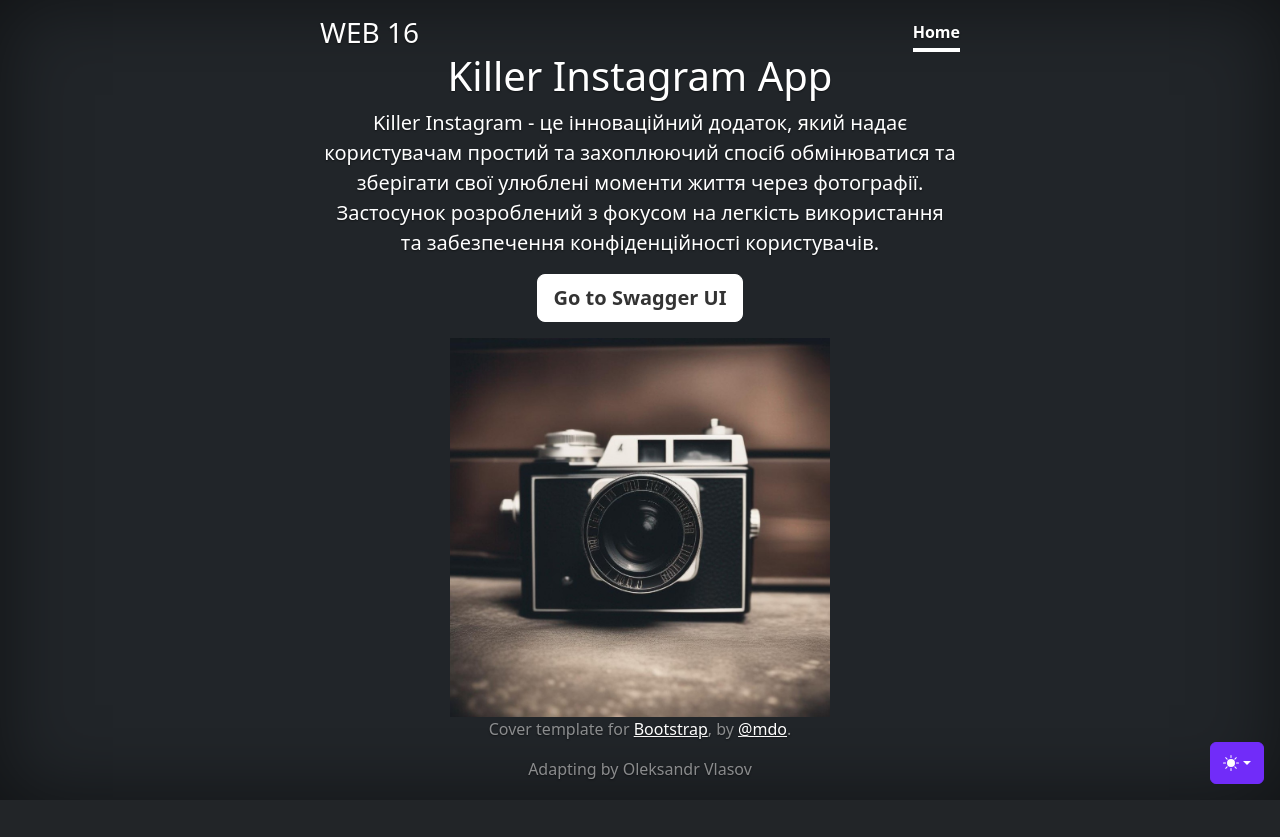
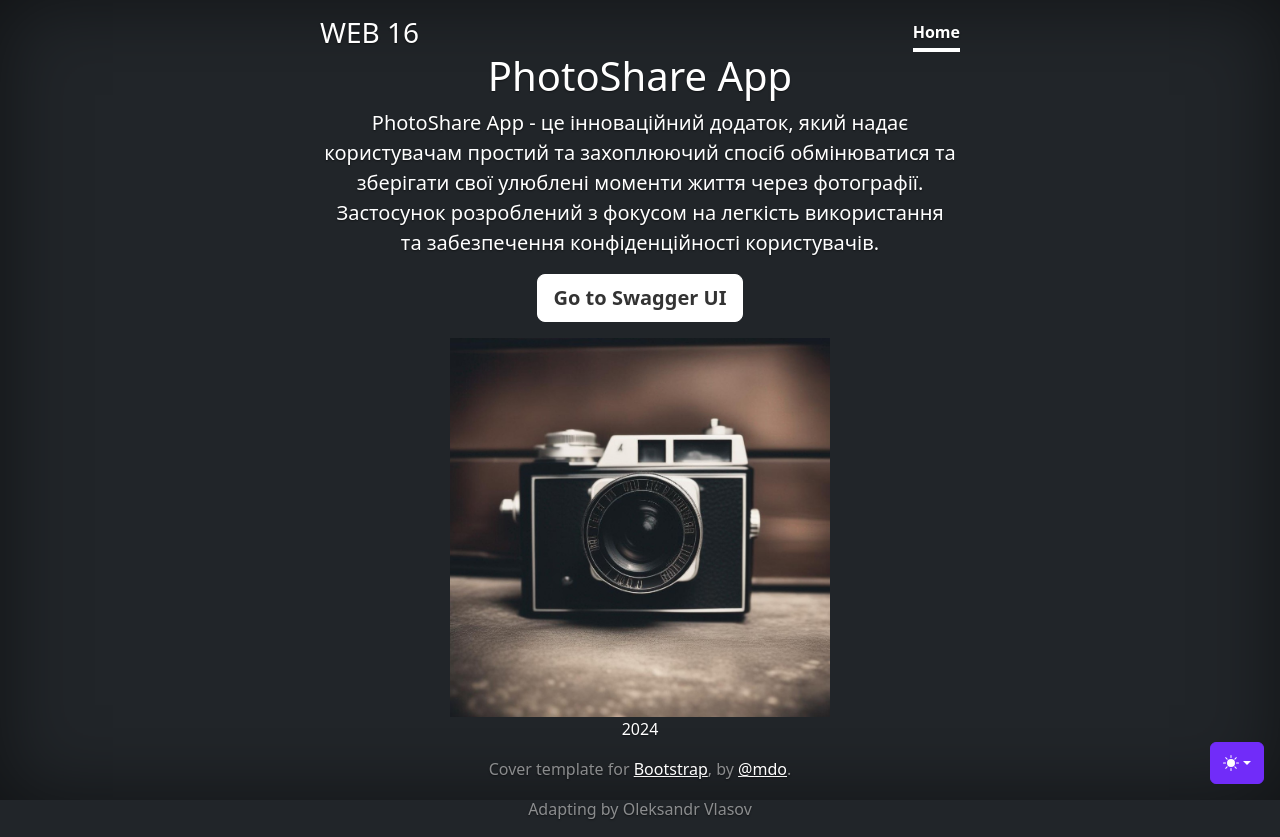
Before and after one commit to bohdanboiprav/photoshare_app, a FastAPI app: page / in a window 1280 px wide. Before the commit the page ends 800 px from the top, so only its background shows below. Run offline with FastAPI, Linux system fonts and the light colour scheme; parts of the project's set-up code (start-up, migrations or seed data) failed here and were passed over.

Commit message:
up
заміна Killer Instagram на PhotoShare App

```diff
--- a/main.py
+++ b/main.py
@@ -22,7 +22,6 @@ from sqlalchemy import text
 from src.database.db import get_db
 from src.routes import auth, users, posts, tags, photo_url_qr, comments
 from src.conf.config import settings
-from src.schemas import user
 
 app = FastAPI()
 BASE_DIR = Path(__file__).parent
@@ -95,7 +94,7 @@ async def startup():
 @app.get("/", response_class=HTMLResponse, description="Main Page")
 async def read_root(request: Request):
     return templates.TemplateResponse(
-        "index.html", {"request": request, "title": "Killer Instagram App"}
+        "index.html", {"request": request, "title": "PhotoShare App"}
     )
 
 
--- a/src/templates/index.html
+++ b/src/templates/index.html
@@ -7,7 +7,7 @@
     <meta name="description" content="">
     <meta name="author" content="Mark Otto, Jacob Thornton, and Bootstrap contributors">
     <meta name="generator" content="Hugo 0.118.2">
-    <title>Killer Instagram</title>
+    <title>PhotoShareApp</title>
 
     <link href="https://cdn.jsdelivr.net/npm/bootstrap@5.3.2/dist/css/bootstrap.min.css" rel="stylesheet" integrity="sha384-T3c6CoIi6uLrA9TneNEoa7RxnatzjcDSCmG1MXxSR1GAsXEV/Dwwykc2MPK8M2HN" crossorigin="anonymous">
     <link rel="shortcut icon" href="/src/static/icon-25x25-8.jpg" type="image/png">
@@ -161,11 +161,12 @@
 
   <main class="px-1">
     <h1>{{title}}</h1>
-    <p class="lead">Killer Instagram - це інноваційний додаток, який надає користувачам простий та захоплюючий спосіб обмінюватися та зберігати свої улюблені моменти життя через фотографії. Застосунок розроблений з фокусом на легкість використання та забезпечення конфіденційності користувачів.</p>
+    <p class="lead">PhotoShare App - це інноваційний додаток, який надає користувачам простий та захоплюючий спосіб обмінюватися та зберігати свої улюблені моменти життя через фотографії. Застосунок розроблений з фокусом на легкість використання та забезпечення конфіденційності користувачів.</p>
     <p class="lead">
       <a href="/docs" class="btn btn-lg btn-light fw-bold border-white bg-white" target="_blank">Go to Swagger UI</a>
     </p>
     <img src='/src/static/ki.jpg' width="60%" alt="">
+    <p>2024</p>
   </main>
 
   <footer class="mt-auto text-white-50">
```
